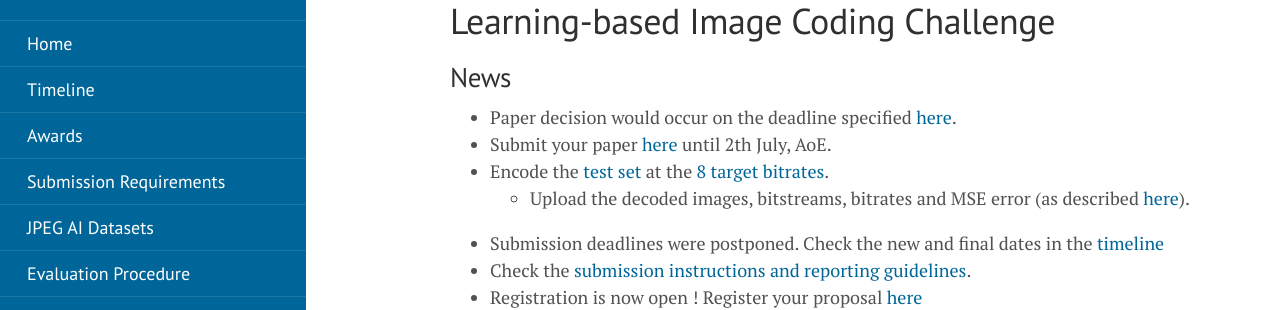
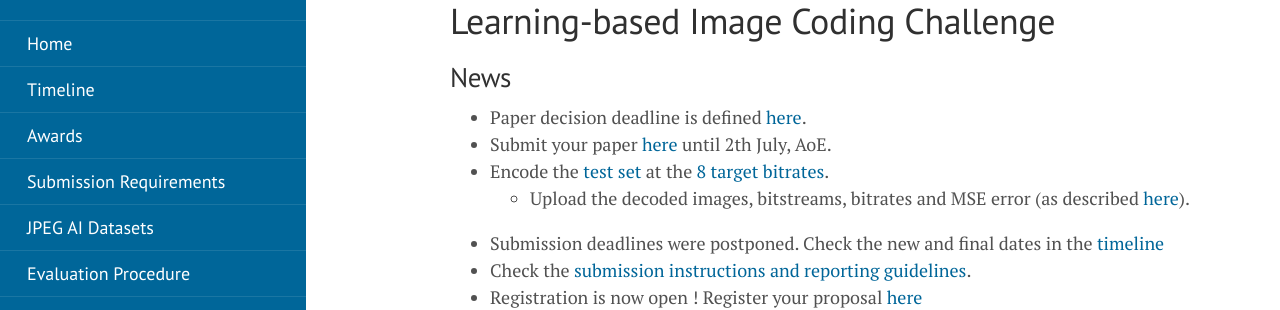
Before and after one commit to jpegai/jpegai.github.io, a Jekyll site: the page built from _posts/2020-05-26-jpeg-ai-home.md, in a window 1280 px wide and 1203 px high. Shown: the part 186-496 px from the top of the window. Built offline with Jekyll 4.4.1, drawn with Linux system fonts in a browser that asks for light colours.

Commit message:
New deadlines

```diff
--- a/_posts/2020-05-26-jpeg-ai-home.md
+++ b/_posts/2020-05-26-jpeg-ai-home.md
@@ -6,7 +6,7 @@
 ---
 
 ## News
-* Paper decision would occur on the deadline specified [here](https://attend.ieee.org/mmsp-2020/important-dates/).
+* Paper decision deadline is defined [here](https://attend.ieee.org/mmsp-2020/important-dates/).
 * Submit your paper [here](https://www.conftool.org/mmsp2020/index.php) until 2th July, AoE.
 * Encode the [test set](/test_images/) at the [8 target bitrates](/4-eval_proc/).
 	* Upload the decoded images, bitstreams, bitrates and MSE error (as described [here](/sub_instructs/)).
```
